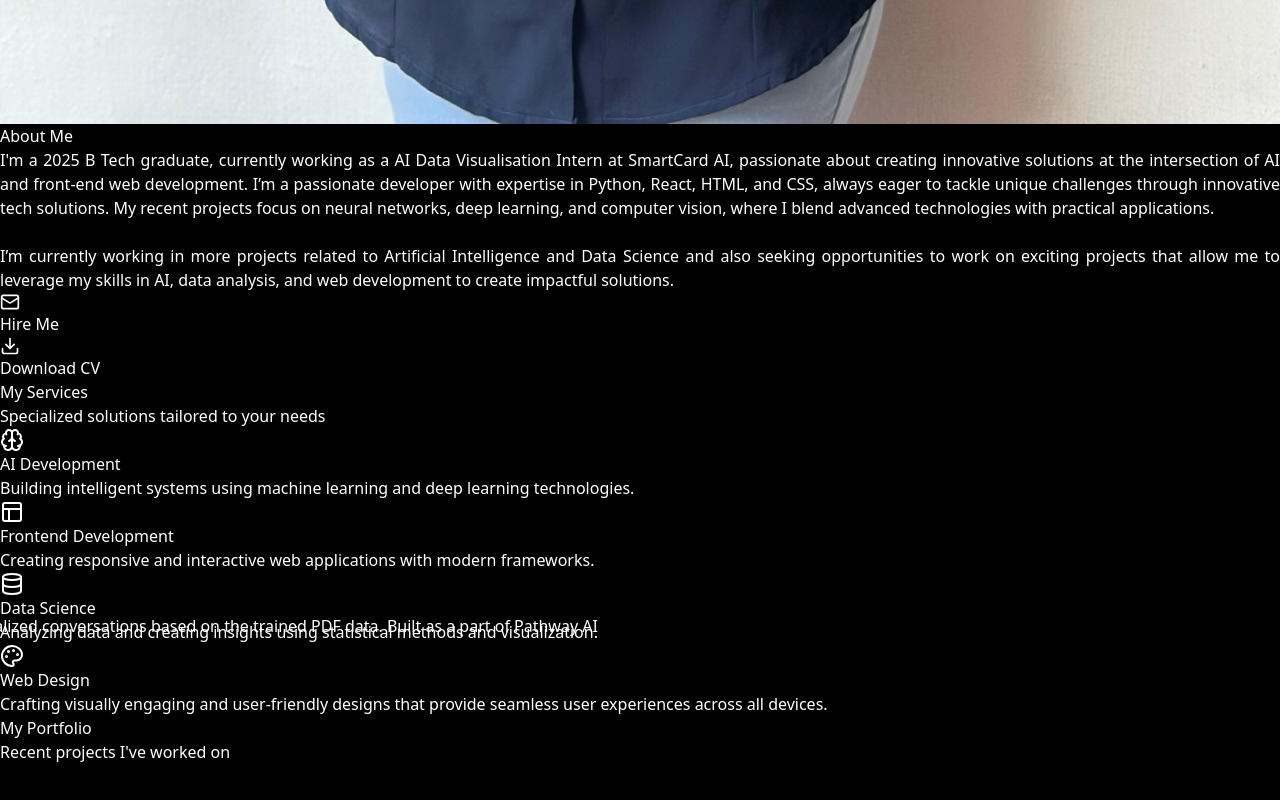
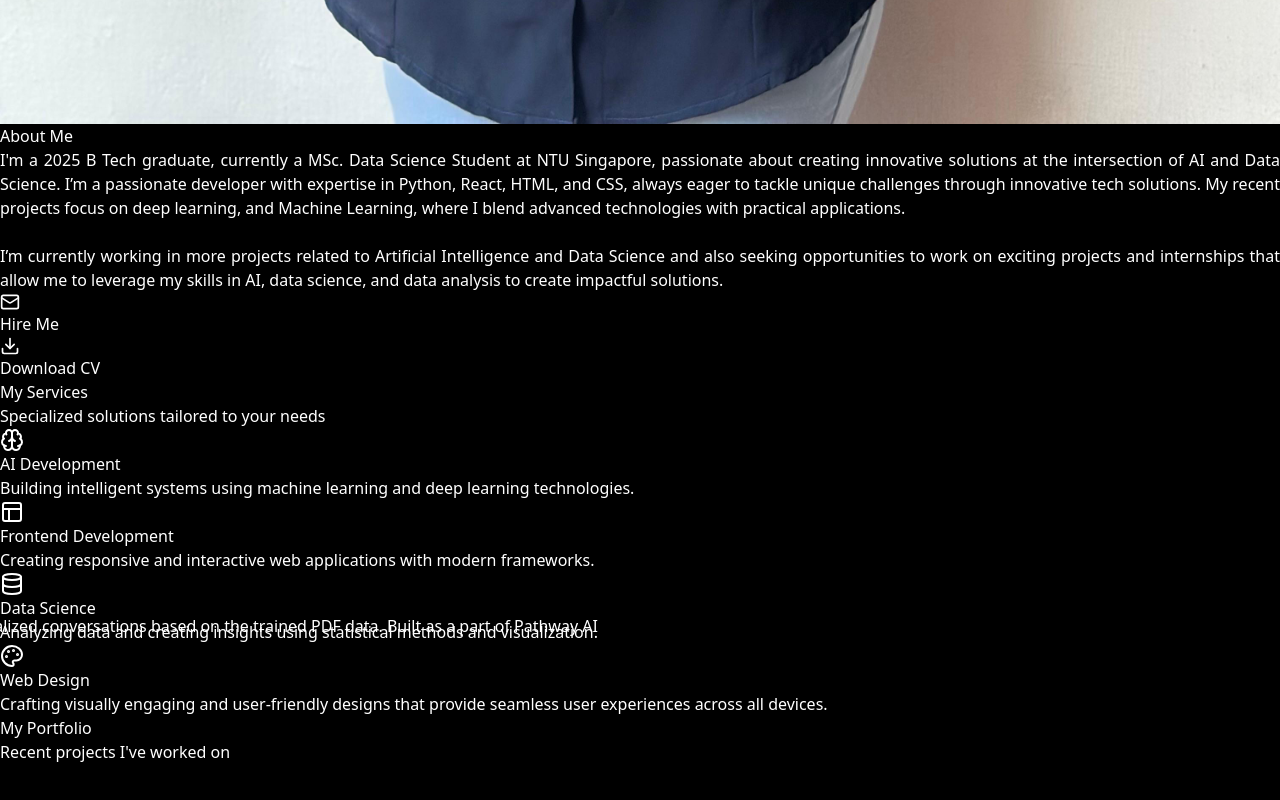
Before and after one commit to chriz-ty/Christy-Maria-Sebastian-Portfolio, a React (Vite) app: page / in a window 1280 px wide. Shown: the part 5204-6004 px from the top of the page. Built offline with nearby package versions, Linux system fonts and the light colour scheme.

Commit message:
Update About.tsx

```diff
--- a/src/components/About.tsx
+++ b/src/components/About.tsx
@@ -21,10 +21,10 @@ export default function About() {
           <div className="md:w-1/2 text-white">
             <h2 className="text-5xl font-bold mb-6">About Me</h2>
             <p className="text-gray-300 mb-6" style={{ textAlign: "justify" }}>
-              I'm a 2025 B Tech graduate, currently working as a AI Data Visualisation Intern at SmartCard AI,
-              passionate about creating innovative solutions at the intersection of AI and front-end web development. I’m a passionate developer with expertise in Python, React, HTML, and CSS, always eager to tackle unique challenges through innovative tech solutions. My recent projects focus on neural networks, deep learning, and computer vision, where I blend advanced technologies with practical applications. <br />
+              I'm a 2025 B Tech graduate, currently a MSc. Data Science Student at NTU Singapore,
+              passionate about creating innovative solutions at the intersection of AI and Data Science. I’m a passionate developer with expertise in Python, React, HTML, and CSS, always eager to tackle unique challenges through innovative tech solutions. My recent projects focus on deep learning, and Machine Learning, where I blend advanced technologies with practical applications. <br />
               <br />
-              I’m currently working in more projects related to Artificial Intelligence and Data Science and also seeking opportunities to work on exciting projects that allow me to leverage my skills in AI, data analysis, and web development to create impactful solutions.
+              I’m currently working in more projects related to Artificial Intelligence and Data Science and also seeking opportunities to work on exciting projects and internships that allow me to leverage my skills in AI, data science, and data analysis to create impactful solutions.
             </p>
             <div className="flex gap-4">
               <motion.a
@@ -39,8 +39,8 @@ export default function About() {
               <motion.a
                 whileHover={{ scale: 1.05 }}
                 whileTap={{ scale: 0.95 }}
-                href="/CHRISTY MARIA SEBASTIAN RESUME (1).pdf"
-                download="CHRISTY MARIA SEBASTIAN RESUME (1).pdf"
+                href="/CHRISTY MARIA SEBASTIAN RESUME SG.pdf"
+                download="CHRISTY MARIA SEBASTIAN RESUME SG.pdf"
                 className="flex items-center gap-2 border border-red-600 text-white px-6 py-3 rounded-full hover:bg-red-600/10 transition-colors"
               >
                 <Download size={20} />
```
